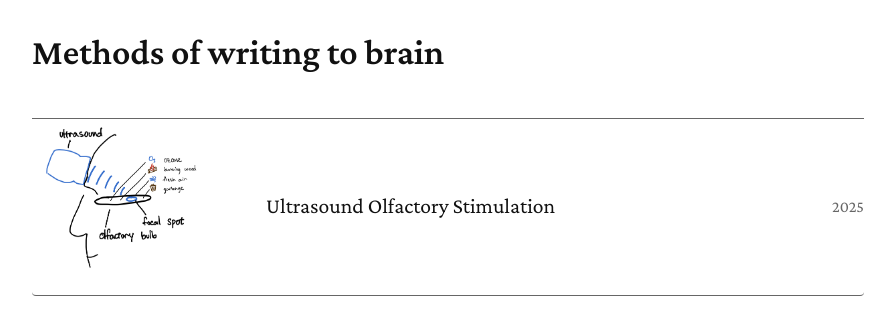
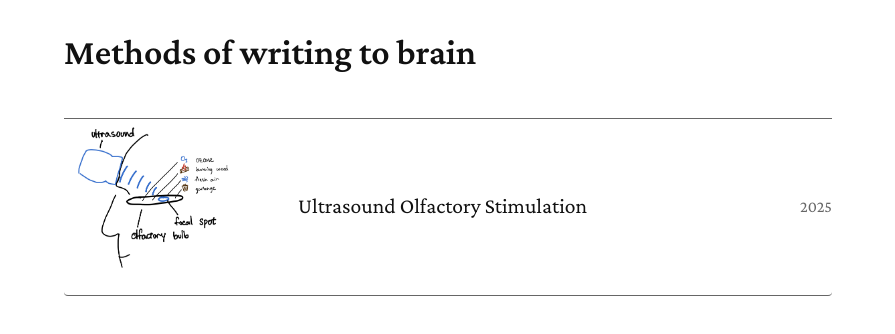
Before and after one commit to ennucore/writetobrain, a Next.js app: page / in a window 1280 px wide. Shown: the top 334 px of the page, without its empty margins (192-1087 px from the left). Built offline with nearby package versions, Linux system fonts and the light colour scheme.

Commit message:
fix sizing

```diff
--- a/app/globals.css
+++ b/app/globals.css
@@ -92,9 +92,9 @@ a:hover {
   max-width: 80vw;
 }
 
-@media (min-width: 1280px) {
+@media (min-width: 1000px) {
   #main-container {
-    max-width: 65%;
+    max-width: 60vw;
   }
 }
 
```
